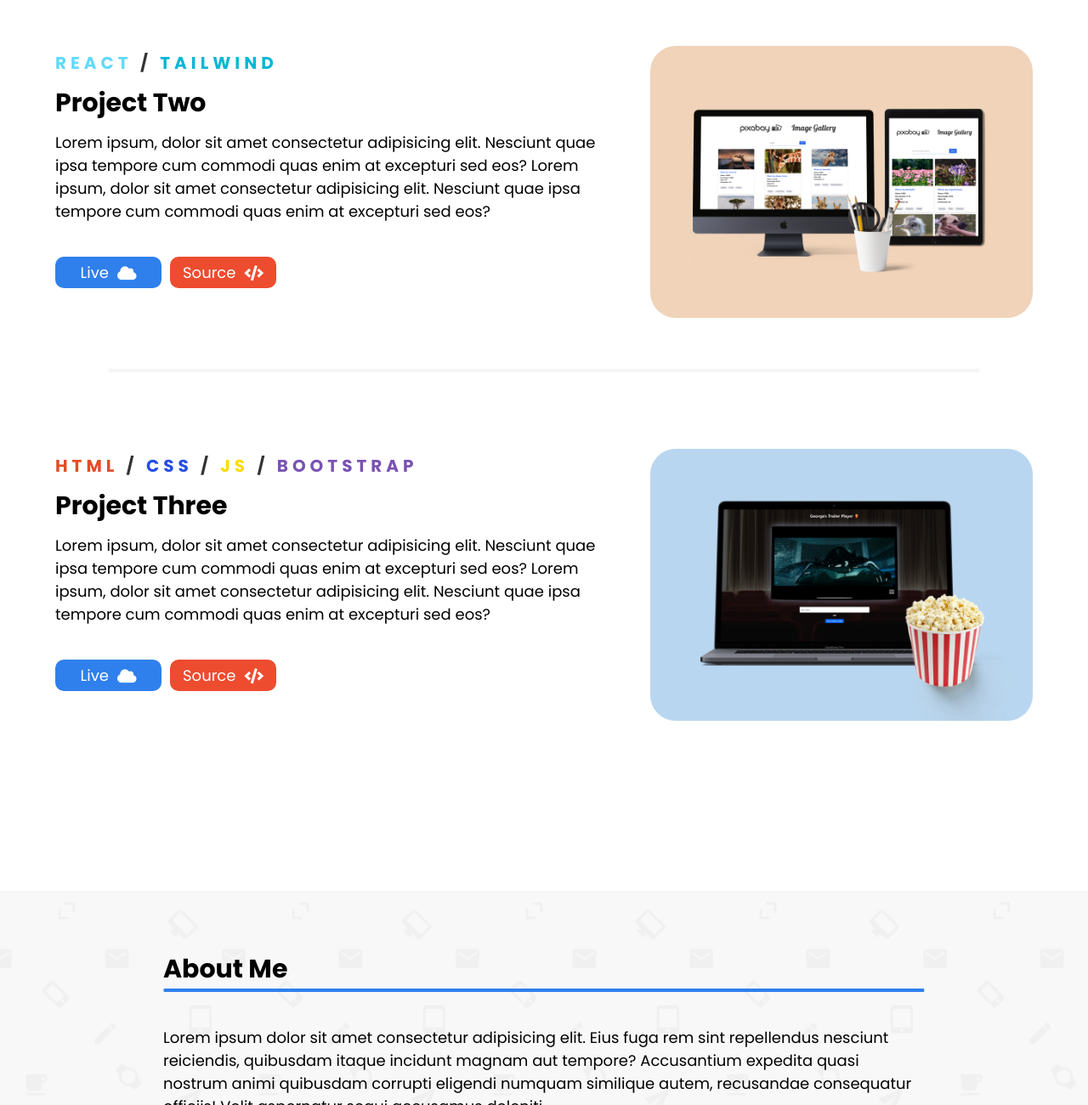
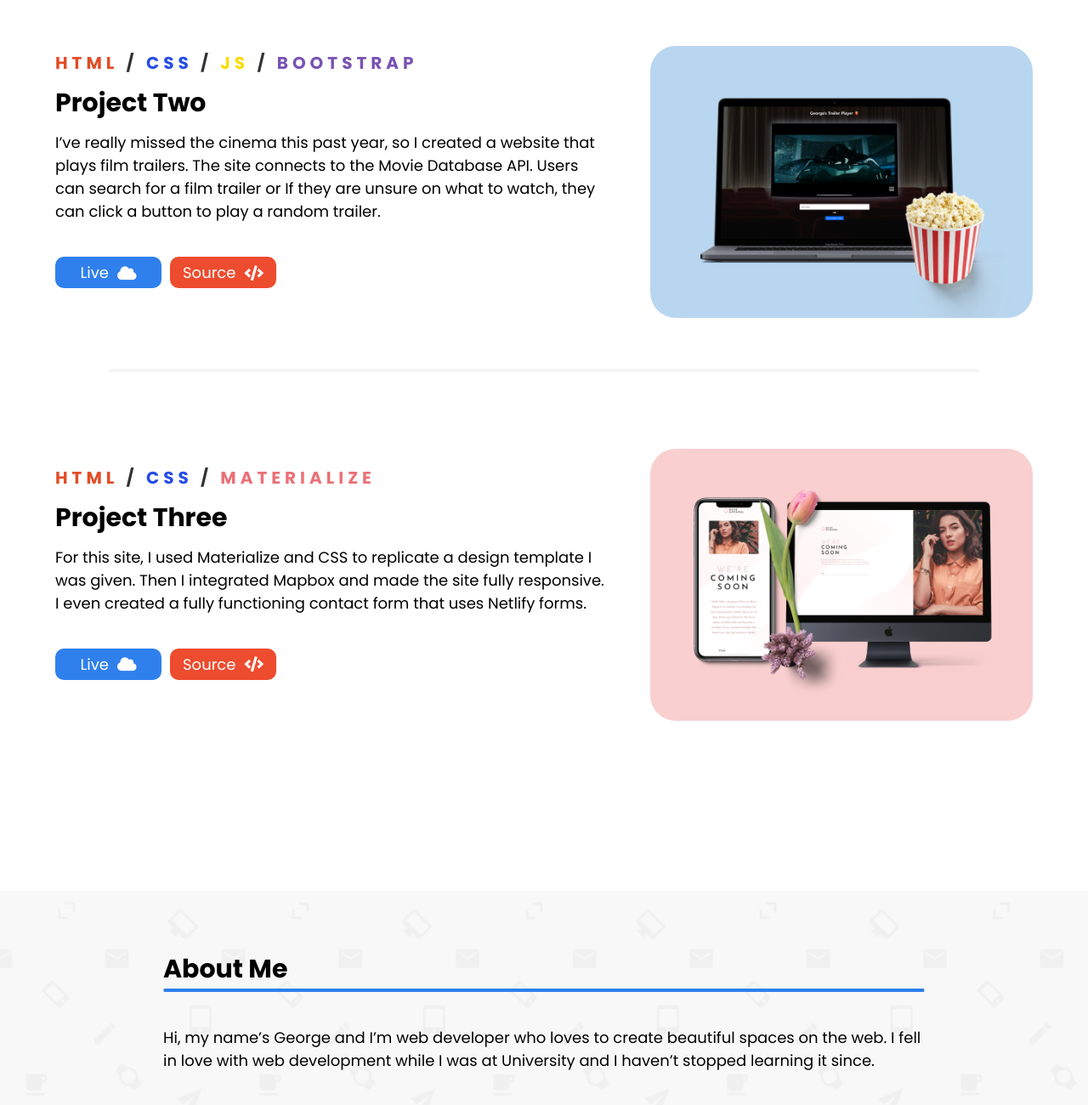
Before and after one commit to georgeburton97/portoflio2021, a website built with Parcel: page index.html in a window 1280 px wide. Shown: the part 1500-2800 px from the top of the page at 85% size. Built offline with nearby package versions, Linux system fonts and the light colour scheme.

Commit message:
Added copy

```diff
--- a/index.html
+++ b/index.html
@@ -45,7 +45,7 @@
         <section class="main">
             <div class="container-inner flex">
                 <div class="left-text">
-                    <h1>Hi, I'm George.<br>I build <span class="underline">beauitful </span> websites.</h1>
+                    <h1>Hi, I'm George.<br>I build <span class="underline">beautiful </span> websites.</h1>
                     <div class="button">
                         <a href="#work">My work <i class="fas fa-angle-double-down"></i></a>
                     </div>
@@ -63,9 +63,10 @@
 
             <div class="flexwork">
                 <div class="left-work">
-                    <h3><span class="html-color">HTML</span> / <span class="css-color">CSS</span> / <span class="materialize-color">MATERIALIZE</span></h3>
+                    <h3><span class="react-color">REACT</span> / <span class="tailwind-color">TAILWIND</span></h3>
+
                     <h2>Project One</h2>
-                    <p>Lorem ipsum, dolor sit amet consectetur adipisicing elit. Nesciunt quae ipsa tempore cum commodi quas enim at excepturi sed eos? Lorem ipsum, dolor sit amet consectetur adipisicing elit. Nesciunt quae ipsa tempore cum commodi quas enim at excepturi sed eos?</p>
+                    <p>This project was my entry point into React. Users can search for any term and it will generate a collection of related images. I used React hooks and Tailwind CSS to develop a clean and responsive UI that makes requests to the Pixabay API.</p>
                     <div class="work-buttons">
                         <a href="" class="workbutton">Live<i class="fas fa-cloud"></i></a>
                         <a href="" class="btn-secondary workbutton">Source<i class="fas fa-code"></i></a>
@@ -80,9 +81,9 @@
 
             <div class="flexwork">
                 <div class="left-work">
-                    <h3><span class="react-color">REACT</span> / <span class="tailwind-color">TAILWIND</span></h3>
+                    <h3><span class="html-color">HTML</span> / <span class="css-color">CSS</span> / <span class="js-color">JS</span> / <span class="bootstrap-color">BOOTSTRAP</span></h3>
                     <h2>Project Two</h2>
-                    <p>Lorem ipsum, dolor sit amet consectetur adipisicing elit. Nesciunt quae ipsa tempore cum commodi quas enim at excepturi sed eos? Lorem ipsum, dolor sit amet consectetur adipisicing elit. Nesciunt quae ipsa tempore cum commodi quas enim at excepturi sed eos?</p>
+                    <p>I’ve really missed the cinema this past year, so I created a website that plays film trailers. The site connects to the Movie Database API. Users can search for a film trailer or If they are unsure on what to watch, they can click a button to play a random trailer.</p>
                     <div class="work-buttons">
                         <a href="" target="_blank" class="workbutton">Live<i class="fas fa-cloud"></i></a>
                         <a href="" target="_blank" class="btn-secondary workbutton">Source<i class="fas fa-code"></i></a>
@@ -97,9 +98,9 @@
 
             <div class="flexwork">
                 <div class="left-work">
-                    <h3><span class="html-color">HTML</span> / <span class="css-color">CSS</span> / <span class="js-color">JS</span> / <span class="bootstrap-color">BOOTSTRAP</span></h3>
+                    <h3><span class="html-color">HTML</span> / <span class="css-color">CSS</span> / <span class="materialize-color">MATERIALIZE</span></h3>
                     <h2>Project Three</h2>
-                    <p>Lorem ipsum, dolor sit amet consectetur adipisicing elit. Nesciunt quae ipsa tempore cum commodi quas enim at excepturi sed eos? Lorem ipsum, dolor sit amet consectetur adipisicing elit. Nesciunt quae ipsa tempore cum commodi quas enim at excepturi sed eos?</p>
+                    <p>For this site, I used Materialize and CSS to replicate a design template I was given. Then I integrated Mapbox and made the site fully responsive. I even created a fully functioning contact form that uses Netlify forms. </p>
                     <div class="work-buttons">
                         <a href="" class="workbutton">Live<i class="fas fa-cloud"></i></a>
                         <a href="" class="btn-secondary workbutton">Source<i class="fas fa-code"></i></a>
@@ -120,11 +121,11 @@
                 <h2>About Me</h2>
                 <hr>
                 <div class="about-text">
-                    <p>Lorem ipsum dolor sit amet consectetur adipisicing elit. Eius fuga rem sint repellendus nesciunt reiciendis, quibusdam itaque incidunt magnam aut tempore? Accusantium expedita quasi nostrum animi quibusdam corrupti eligendi numquam similique autem, recusandae consequatur officiis! Velit aspernatur sequi accusamus deleniti.</p>
-                    <p>Lorem ipsum dolor sit amet consectetur adipisicing elit. Eius fuga rem sint repellendus nesciunt reiciendis, quibusdam itaque incidunt magnam aut tempore? Accusantium expedita quasi nostrum animi quibusdam corrupti eligendi numquam similique autem, recusandae consequatur officiis! Velit aspernatur sequi accusamus deleniti.</p>
-                    <p>Lorem ipsum dolor sit amet consectetur adipisicing elit. Eius fuga rem sint repellendus nesciunt reiciendis, quibusdam itaque incidunt magnam aut tempore? Accusantium expedita quasi nostrum animi quibusdam corrupti eligendi numquam similique autem, recusandae consequatur officiis! Velit aspernatur sequi accusamus deleniti.</p>
-                    <p>Lorem ipsum dolor sit amet consectetur adipisicing elit. Eius fuga rem sint repellendus nesciunt reiciendis, quibusdam itaque incidunt magnam aut tempore? Accusantium expedita quasi nostrum animi quibusdam corrupti eligendi numquam similique autem, recusandae consequatur officiis! Velit aspernatur sequi accusamus deleniti.</p>
-                    <p>Lorem ipsum dolor sit amet consectetur adipisicing elit. Eius fuga rem sint repellendus nesciunt reiciendis, quibusdam itaque incidunt magnam aut tempore? Accusantium expedita quasi nostrum animi quibusdam corrupti eligendi numquam similique autem, recusandae consequatur officiis! Velit aspernatur sequi accusamus deleniti.</p>
+                    <p>Hi, my name’s George and I’m web developer who loves to create beautiful spaces on the web. I fell in love with web development while I was at University and I haven’t stopped learning it since.</p>
+                    <p>Discovering new technologies and taking a project from concept to execution is something that genuinely excites me. Right now, I’m working on a website that uses Gatsby and GraphQL to implement a Contentful CMS and I’m in love with entire learning process. </p>
+                    <p>I’m currently looking for an opportunity to grow my skillset in a professional environment. I’d ultimately like to work with a JavaScript framework and build a variety of beautiful spaces on the web.</p>
+                    <p>If you’d like to chat more, feel free to visit my contact section below. </p>
+
                 </div>
 
                 <div class="bottom">
@@ -203,8 +204,10 @@
 
 
    <script src="https://cdnjs.cloudflare.com/ajax/libs/gsap/3.6.0/gsap.min.js"></script>
+
    <script src="https://cdnjs.cloudflare.com/ajax/libs/gsap/3.6.0/ScrollTrigger.min.js"></script>
-    <script src="js/index.js"></script>
+   <script src="js/index.js"></script>
+
 
 </body>
 </html>
--- a/js/index.js
+++ b/js/index.js
@@ -54,11 +54,11 @@ button.onclick = function() {
 
 
 
-gsap.from('.left-text', {opacity: 0, duration: 1, x: -200, ease: 'Power2.easeInOut'});
-gsap.from('.right-img', {opacity: 0, duration: 1, x: 200, ease: 'Power2.easeInOut'});
+gsap.from('.left-text', {opacity: 0, duration: 1, x: -200, ease: 'Power2.easeInOut', delay: 0.3});
+gsap.from('.right-img', {opacity: 0, duration: 1, x: 200, ease: 'Power2.easeInOut', delay: 0.3});
 
 
 gsap.from('.tech-icons', {
     scrollTrigger: '.tech-icons',
-    opacity: 0, duration: 2, ease: 'Power2.easeInOut'
+    opacity: 0, duration: 1.2, ease: 'Power2.easeInOut'
 });
--- a/styles/_work.scss
+++ b/styles/_work.scss
@@ -22,8 +22,7 @@
 .project1 {
     height: 320px;
     width: 450px;
-    background: url(/images/baseapparelmockup1.png) no-repeat center
-        center/cover;
+    background: url(/images/pixabaymockup.png) no-repeat center center/cover;
     border-radius: 30px;
     background-size: 100%;
     transition: background-size 0.3s ease-in;
@@ -36,7 +35,7 @@
 .project2 {
     height: 320px;
     width: 450px;
-    background: url(/images/pixabaymockup.png) no-repeat center center/cover;
+    background: url(/images/trailerplayer.png) no-repeat center center/cover;
     border-radius: 30px;
     background-size: 100%;
     transition: background-size 0.3s ease-in;
@@ -48,7 +47,8 @@
 .project3 {
     height: 320px;
     width: 450px;
-    background: url(/images/trailerplayer.png) no-repeat center center/cover;
+    background: url(/images/baseapparelmockup1.png) no-repeat center
+        center/cover;
     border-radius: 30px;
     background-size: 100%;
     transition: background-size 0.3s ease-in;
```
Also changed, not shown: dist/index.html, 5 other files.
